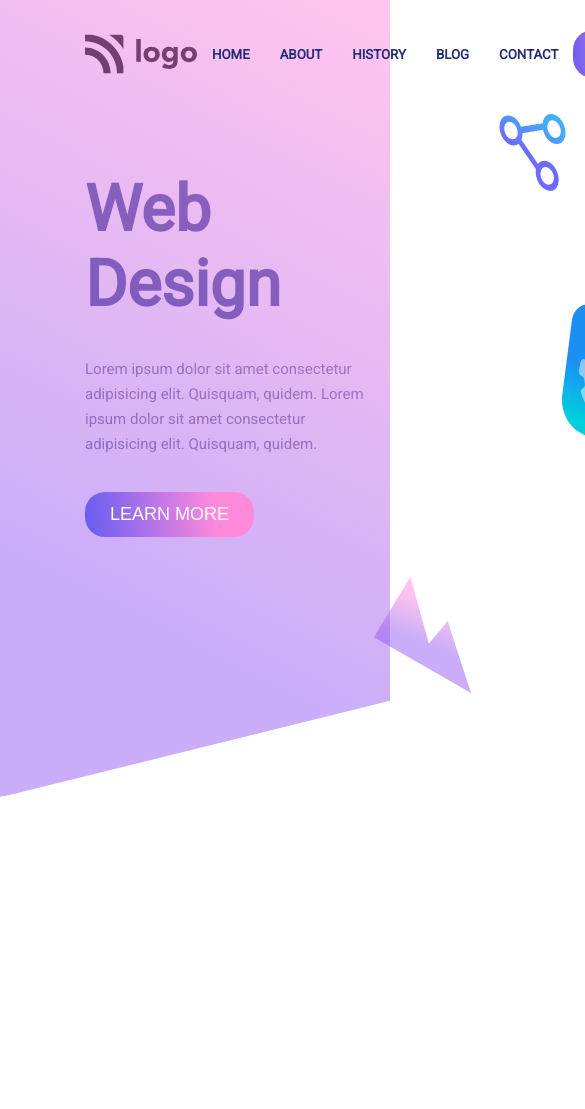
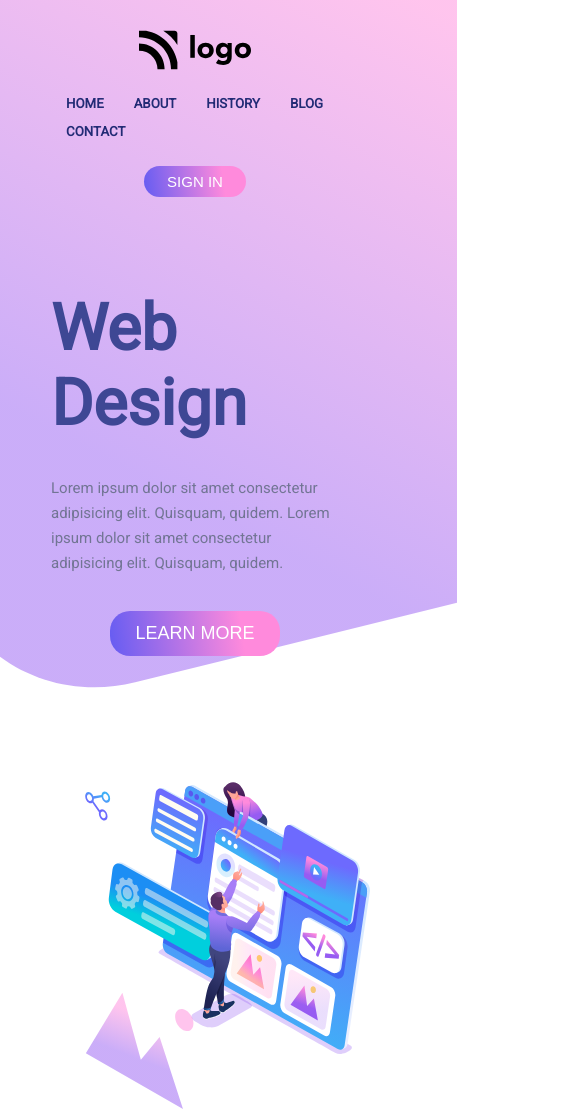
Before and after one commit to saurabhrm/Web-Designing_page, a website: page index.html in a window 390 px wide. Shown: the top 1109 px of the page, 585 px wide, since content can reach past the window. Before the commit the page ends 844 px from the top, so only its background shows below. Drawn offline with Linux system fonts and the light colour scheme.

Commit message:
add media query for mobile responsive

```diff
--- a/css/index.css
+++ b/css/index.css
@@ -55,6 +55,7 @@
     border-radius: 20px;
     cursor: pointer;
 }
+
 
 /* intro-section  */
 
@@ -127,3 +128,149 @@
     right: 0;
     top: 0;
 }
+
+
+/* media query  */
+
+
+@media screen and (max-width: 1280px)  {
+
+    /* right  */
+    .imgs-div>img+img+img {
+        height: 40rem;
+    }
+
+    .main-div>img {
+        position: absolute;
+        height: 46rem;
+    }
+}
+
+@media screen and (max-width: 1024px){
+
+    .imgs-div>img+img+img{
+        left: -5rem;
+    }
+
+    .main-div>img {
+        height: 45rem;
+    }
+
+    .vector-dot {
+        right: 36rem;
+    }
+
+}
+
+
+
+@media screen and (max-width: 912px){
+
+    .left-section {
+        margin-bottom: 126px;
+    }
+
+    .intro-section {
+        display: flex;
+        flex-direction: column;
+        align-items: center;
+    }
+
+    .vector-dot {
+        top: 63rem;
+        left: 175px;
+    }
+
+    .vector-img {
+        top: 62rem;
+    }
+
+    .left-section {
+        display: flex;
+        z-index: 8;
+        align-items: center;
+    }
+
+    .signin-btn {
+        z-index: 8;
+    }
+
+    .main-div>img+nav>img {
+        z-index: 8;
+    }
+
+}
+
+
+ @media screen and (max-width:820px) {
+
+    .imgs-div {
+        display: flex;
+        margin: auto;
+    }
+
+    .imgs-div>img+img+img {
+        height: 32rem;
+    }
+    .signin-btn {
+        z-index: 8;
+    }
+
+    .main-div>img+nav>img {
+        z-index: 8;
+    }
+    .left-section {
+        display: flex;
+        z-index: 8;
+        align-items: center;
+    }
+
+ }
+
+
+
+ @media screen and (max-width:414px){
+
+    .main-div>nav {
+        flex-direction: column;
+    }
+
+    .main-div>img {
+        height: 43rem;
+        margin-right: -67px;
+    }
+
+    .imgs-div>img+img+img {
+        height: 17rem;
+        position: initial;
+    }
+
+    .left-section {
+        display: flex;
+        z-index: 8;
+        align-items: center;
+    }
+
+    .nav-items {
+        z-index: 8;
+        margin: 20px 0px;
+        flex-wrap: wrap;
+        line-height: 28px;
+        width: 18rem;
+    }
+
+    .signin-btn {
+        z-index: 8;
+    }
+
+    .main-div>img+nav>img {
+        z-index: 8;
+    }
+ }
+
+
+ @media screen and (max-width:360px){
+    .imgs-div>img+img+img {
+        height: 15rem;
+    }
+ }
```
Also changed, not shown: index.html (+1 -1 lines), README.md.
